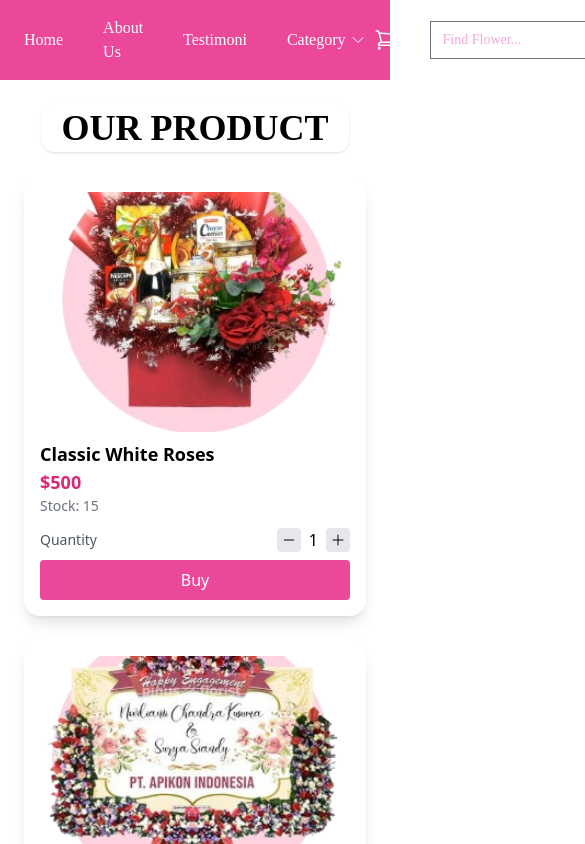
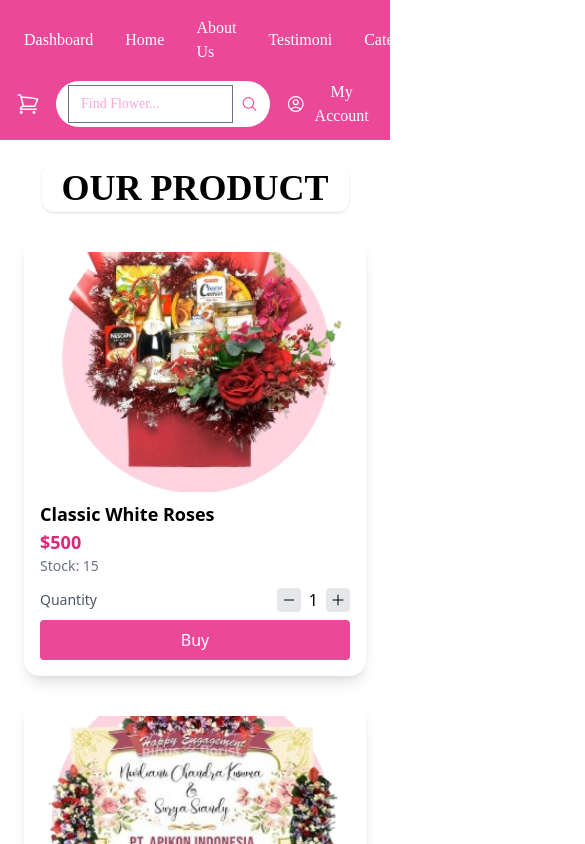
Before and after one commit to elvania01/nextjs-uas, a Next.js app: page /dashboard/our-product in a window 390 px wide. Shown: the top 844 px of the page, 585 px wide, since content can reach past the window. Built offline with nearby package versions, Linux system fonts and the light colour scheme.

Commit message:
Update navbar.tsx

```diff
--- a/components/navbar.tsx
+++ b/components/navbar.tsx
@@ -103,16 +103,35 @@
     }
   };
 
-  return (
+    return (
     <nav className="bg-pink-500 text-white relative">
-      <div className="font-pacifico max-w-7xl mx-auto px-4 py-3 flex items-center justify-between">
+      <div className="font-pacifico max-w-7xl mx-auto px-4 py-3 flex flex-wrap items-center justify-between">
         {/* Left Navigation */}
-        <div className="flex items-center space-x-6 relative">
-          {role === "Owner" && (
-            <Link href="/analytic" className="hover:bg-pink-600 px-2 py-1 rounded-md">
+        <div className="flex items-center space-x-4">
+          {/* Dashboard with Dropdown */}
+          <div className="relative group">
+            <Link
+              href="/analytic"
+              className="hover:bg-pink-600 px-2 py-1 rounded-md cursor-pointer inline-block"
+            >
               Dashboard
             </Link>
-          )}
+            <div className="absolute z-10 hidden group-hover:block bg-white shadow-md rounded-md w-40 mt-1">
+              <Link
+                href="/dashboard/product"
+                className="block px-4 py-2 text-sm text-gray-700 hover:bg-gray-100"
+              >
+                Produk
+              </Link>
+              <Link
+                href="/dashboard/transaction"
+                className="block px-4 py-2 text-sm text-gray-700 hover:bg-gray-100"
+              >
+                Transaksi
+              </Link>
+            </div>
+          </div>
+
           <Link href="/" className="hover:bg-pink-600 px-2 py-1 rounded-md">Home</Link>
           <Link href="/about-us" className="hover:bg-pink-600 px-2 py-1 rounded-md">About Us</Link>
           <Link href="/testimoni" className="hover:bg-pink-600 px-2 py-1 rounded-md">Testimoni</Link>
@@ -121,6 +140,7 @@
               Transaction
             </Link>
           )}
+
           {/* Category Dropdown */}
           <div className="relative" ref={categoryRef}>
             <button
@@ -142,7 +162,7 @@
         </div>
 
         {/* Right Navigation */}
-        <div className="flex items-center space-x-4">
+        <div className="flex items-center space-x-4 mt-3 sm:mt-0">
           {/* Cart Icon */}
           <div className="relative cursor-pointer" ref={cartRef}>
             <ShoppingCartIcon
@@ -175,11 +195,11 @@
           )}
 
           {/* Search */}
-          <div className="flex items-center bg-white text-black rounded-full px-4 py-1">
+          <div className="flex items-center bg-white text-black rounded-full px-3 py-1 w-fit max-w-xs">
             <input
               type="text"
               placeholder="Find Flower..."
-              className="bg-transparent text-sm placeholder-pink-300 text-pink-500 outline-none"
+              className="bg-transparent text-sm placeholder-pink-300 text-pink-500 outline-none w-full"
               value={searchTerm}
               onChange={(e) => setSearchTerm(e.target.value)}
               onKeyDown={(e) => {
```
